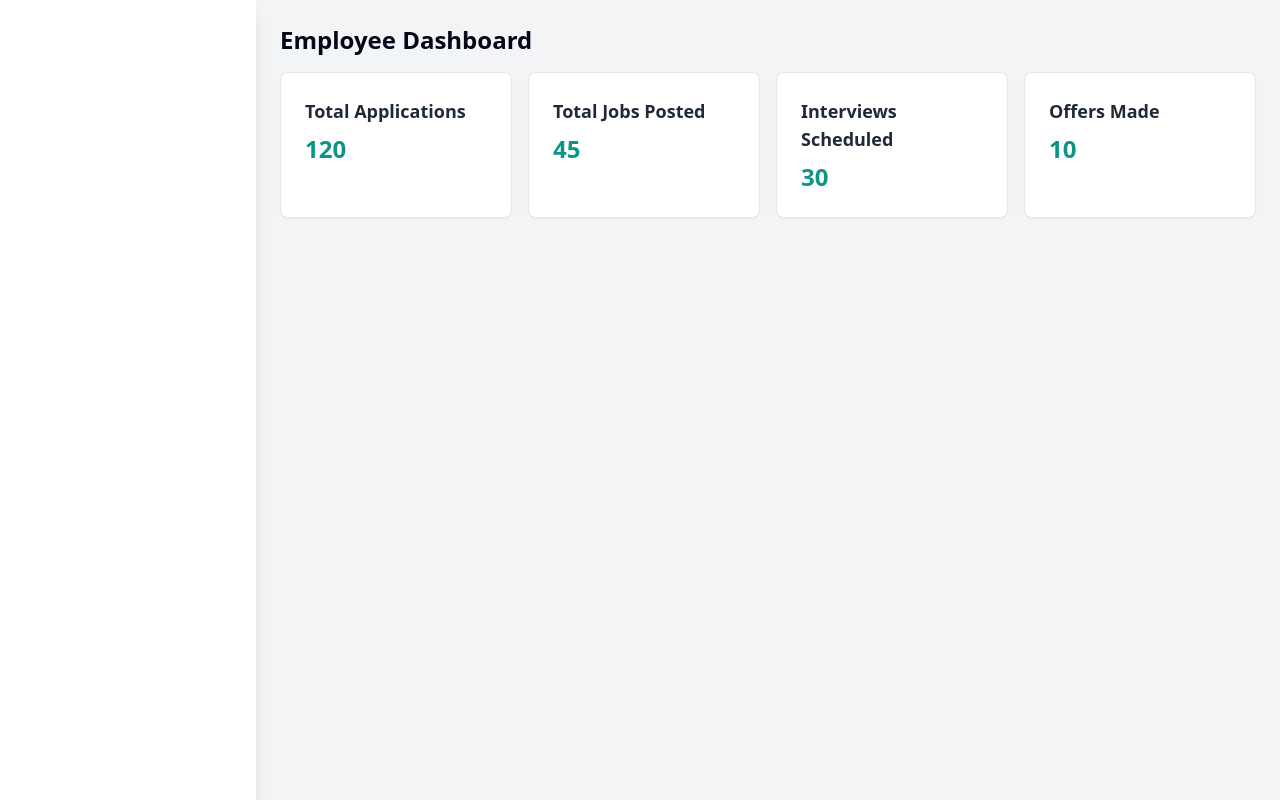
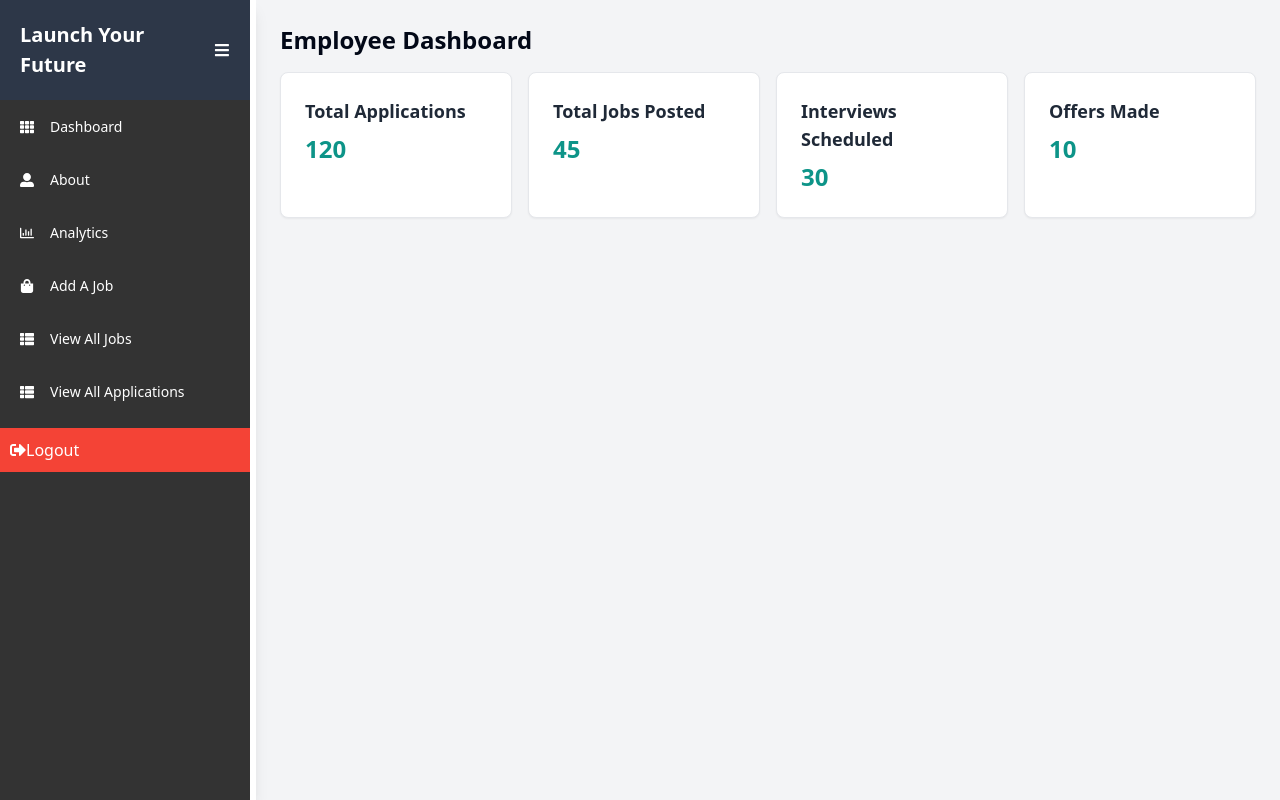
Before and after one commit to meghanaatmakuri27/launchyourfuturefrontend, a React (Vite) app: page /dashboard in a window 1280 px wide. Built offline with nearby package versions, Linux system fonts and the light colour scheme.

Commit message:
adding all files

```diff
--- a/src/components/pages/dashboard.jsx
+++ b/src/components/pages/dashboard.jsx
@@ -1,4 +1,4 @@
-
+import EmployeeSidebar from "./EmployeeSidebar";
 import Card from "./card";
 
 const Dashboard = () => {
@@ -13,7 +13,7 @@ const Dashboard = () => {
     <div className="flex min-h-screen bg-gray-100">
       {/* Sidebar */}
       <div className="w-1/5 bg-white shadow-lg">
-
+        <EmployeeSidebar />
       </div>
 
       {/* Main Content */}
--- a/src/components/pages/employeeaboutus.jsx
+++ b/src/components/pages/employeeaboutus.jsx
@@ -1,4 +1,4 @@
-
+import EmployeeSidebar from "./EmployeeSidebar";
 
 const AboutEmployee = () => {
   return (
@@ -7,7 +7,7 @@ const AboutEmployee = () => {
       <div className="flex">
         {/* Sidebar Section */}
         <div className="w-1/4 bg-white shadow-md h-screen">
-
+          <EmployeeSidebar />
         </div>
 
         {/* Main Content Section */}
```
